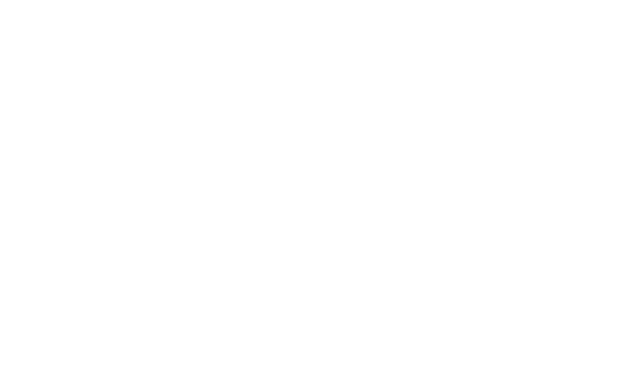
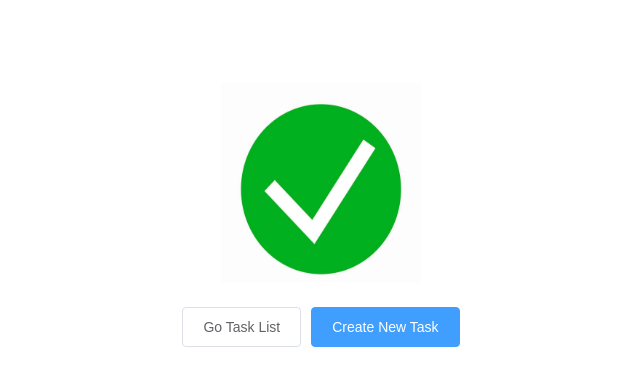
Before and after one commit to QingciMu/SystemCode, a Vue app in the folder aug-sys/: page /testSuccess in a window 1280 px wide. Shown: the top 386 px of the page, without its empty margins (319-959 px from the left). Built offline with nearby package versions, Linux system fonts and the light colour scheme.

Commit message:
feat: test task

```diff
--- /dev/null
+++ b/aug-sys/src/components/testSuccess.vue
@@ -0,0 +1,34 @@
+<template>
+  <div>
+    <div class="image">
+      <img src="../assets/success.png" height="200" width="200">
+    </div>
+    <div class="success-btn">
+      <el-button @click="jumpList()">Go Task List</el-button>
+      <el-button type="primary" @click="jumpTask()">Create New Task</el-button>
+    </div>
+  </div>
+</template>
+<script>
+export default {
+  data () {},
+  methods: {
+    jumpList () {
+      this.$router.push({path: '/preList'})
+    },
+    jumpTask (type) {
+      this.$router.push({path: '/testTask'})
+    }
+  }
+}
+</script>
+<style scoped>
+.image {
+  text-align: center;
+  padding-top: 5%;
+}
+.success-btn {
+  text-align: center;
+  margin-top: 20px;
+}
+</style>
--- a/aug-sys/src/components/testTask.vue
+++ b/aug-sys/src/components/testTask.vue
@@ -66,7 +66,7 @@
           <el-form-item>
             <el-button v-show="active !== 0" @click="previous()">Previous</el-button>
             <el-button v-show="active !== 2" @click="nextStep()">Next</el-button>
-            <el-button v-show="active === 2" type="primary" @click="submit('metrics')">Submit</el-button>
+            <el-button v-show="active === 2" type="primary" :loading="isLoading" @click="submit('metrics')">Submit</el-button>
           </el-form-item>
         </el-form>
       </div>
@@ -75,10 +75,11 @@
 </template>
 
 <script>
-import { getTestCase, getModel, startTest } from '../api/api'
+import { getTestCase, getModel, startTest, showMessage } from '../api/api'
 export default {
   data () {
     return {
+      isLoading: false,
       titleLst: ['Basic Task Information', 'Set the Model and DataSet', 'Set the Evaluation Metrics'],
       title: 'Basic Task Information',
       active: 0,
@@ -117,6 +118,9 @@ export default {
     this.getAllModel()
   },
   methods: {
+    jumpSuccess () {
+      this.$router.push({path: '/testSuccess'})
+    },
     getAllModel () {
       getModel().then(
         JSON => {
@@ -168,11 +172,20 @@ export default {
       this.$refs[formName].validate(validate => {
         if (validate) {
           const formData = Object.assign(this.basic, this.datas, this.metrics)
+          this.isLoading = true
           startTest(formData).then(
             JSON => {
-              return true
+              if (JSON.data.data) {
+                this.isLoading = false
+                this.jumpSuccess()
+              }
             }
-          )
+          ).catch(e => {
+            this.isLoading = false
+            showMessage({ message: e.msg, type: 'error' })
+          })
+        } else {
+          return false
         }
       })
     }
--- a/aug-sys/src/router/index.js
+++ b/aug-sys/src/router/index.js
@@ -13,6 +13,7 @@ import uploadInstance from '@/components/uploadInstance'
 import uploadSuccess from '@/components/uploadSuccess'
 import preList from '@/components/preList'
 import testTask from '@/components/testTask'
+import testSuccess from '@/components/testSuccess'
 
 Vue.use(Router)
 
@@ -83,6 +84,11 @@ export default new Router({
       path: '/testTask',
       name: 'testTask',
       component: testTask
+    },
+    {
+      path: '/testSuccess',
+      name: 'testSuccess',
+      component: testSuccess
     }
   ]
 })
```
